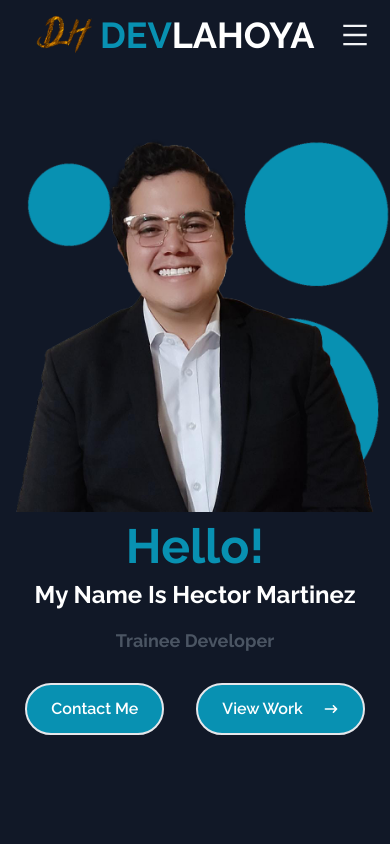
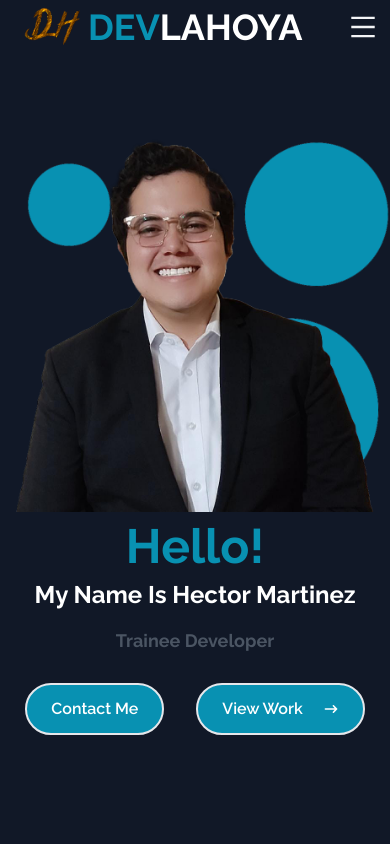
Before and after one commit to Devlahoya/portfolio-devlahoya, a React app: page / in a window 390 px wide. Shown: the top 844 px of the page. Built offline with nearby package versions, Linux system fonts and the light colour scheme; the HTML template or start-up script is replaced by a standard one.

Commit message:
first commit

```diff
--- a/src/components/Navbar.jsx
+++ b/src/components/Navbar.jsx
@@ -42,7 +42,7 @@ const Navbar = () => {
       }`}
     >
       <div className="flex items-center justify-between">
-        <div className="mx-7 flex items-start" >
+        <div className="mx-4 flex items-start" >
           <img src={Logo} className="w-14 mx-2 "/>
           <h4 className="text-4xl uppercase font-bold">
             <span className="text-cyan-600">Dev</span>lahoya
@@ -67,7 +67,7 @@ const Navbar = () => {
           onClick={() => setOpen(!open)}
           className={`z-[999]  ${
             open ? "text-gray-900" : "text-gray-100"
-          } text-3xl md:hidden m-5`}
+          } text-3xl md:hidden m-3`}
         >
           <AiOutlineMenu/>
         </div>
@@ -77,7 +77,7 @@ const Navbar = () => {
         open ? "right-0" : "right-[-100%]"
       }`}
         >
-          <ul className="flex flex-col justify-center pb-10 h-screen gap-20 text-lg">
+          <ul className="flex flex-col justify-center pb-10 h-screen gap-14 text-lg">
             {menuLinks?.map((menu, i) => (
               <li
                 onClick={() => setOpen(open)}
@@ -87,6 +87,8 @@ const Navbar = () => {
                 <Link to={menu?.link}>{menu?.name}</Link>
               </li>
             ))}
+            <button className='flex' onClick={()=> i18n.changeLanguage("en")}><img className="w-12 mx-2" src={usflag} alt="en"/></button>
+            <button className='flex' onClick={()=> i18n.changeLanguage("es")}><img className="w-12 mx-2"src={mxflag} alt="es"/></button>
           </ul>
 
         </div>
```
